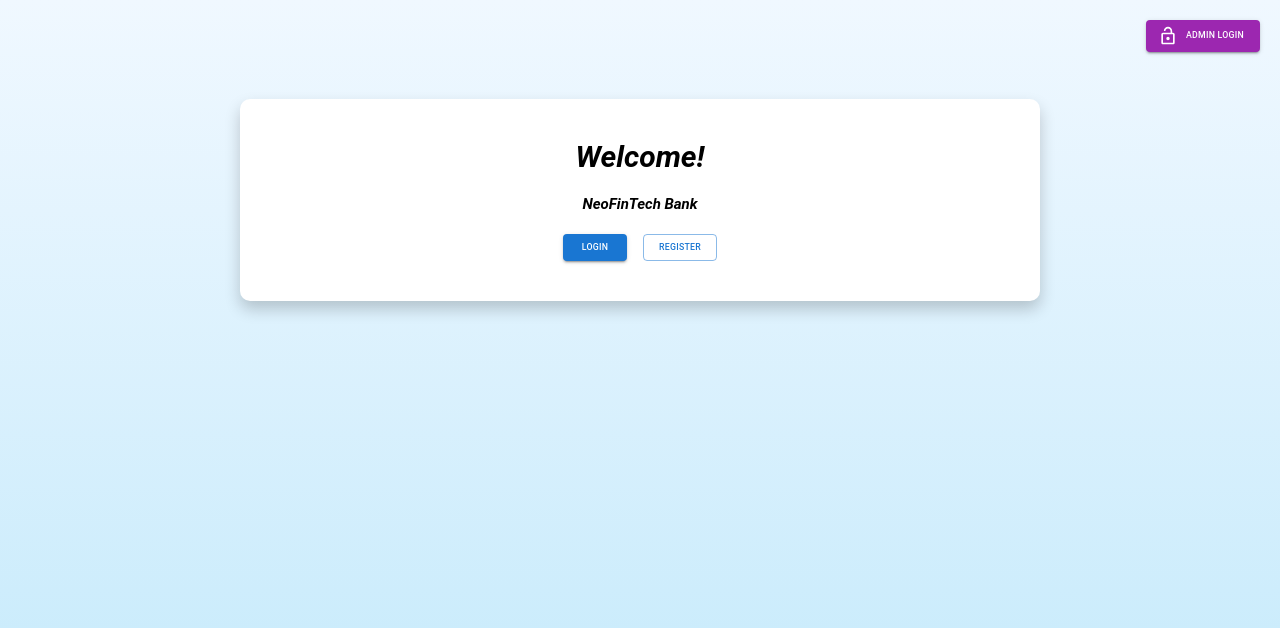
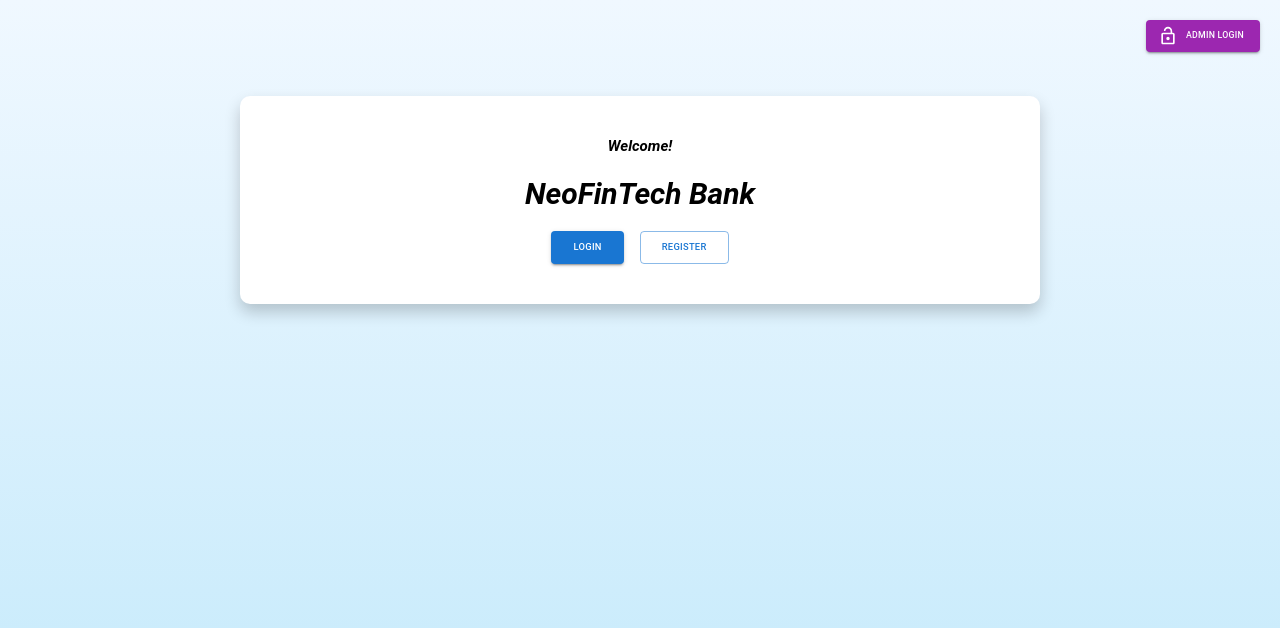
Before and after one commit to BANK-APP-GROUP-4/frontend, a React (Create React App) app: page / in a window 1280 px wide. Shown: the top 628 px of the page. Built offline with nearby package versions, Linux system fonts and the light colour scheme.

Commit message:
Update HomeScreen.js

```diff
--- a/src/screens/HomeScreen.js
+++ b/src/screens/HomeScreen.js
@@ -46,7 +46,7 @@ const HomeScreen = () => {
                 }}
             >
                 <Typography
-                    variant="h3"
+                    variant="h5"
                     style={{
                         fontStyle: "italic",
                         fontWeight: "bold",
@@ -57,14 +57,16 @@ const HomeScreen = () => {
                     {animationText}
                 </Typography>
                 <Typography
-                    variant="h5"
+                    variant="h3" // Increased font size
                     style={{
                         marginBottom: "20px",
+                        fontStyle: "italic",
+                        fontWeight: "bold",
                     }}
                 >
-                    <span style={{ fontStyle: "italic", fontWeight: "bold" }}>NeoFinTech Bank</span>
+                    NeoFinTech Bank
                 </Typography>
-                <Grid container spacing={2} justifyContent="center">
+                <Grid container spacing={2} justifyContent="center" alignItems="center">
                     {isLoggedIn ? (
                         <Grid item>
                             <Button
@@ -72,6 +74,7 @@ const HomeScreen = () => {
                                 to="/customer/dashboard"
                                 variant="contained"
                                 color="primary"
+                                size="large" // Increased button size
                             >
                                 Dashboard
                             </Button>
@@ -84,6 +87,7 @@ const HomeScreen = () => {
                                     to="/customer/login"
                                     variant="contained"
                                     color="primary"
+                                    size="large" // Increased button size
                                 >
                                     Login
                                 </Button>
@@ -94,6 +98,7 @@ const HomeScreen = () => {
                                     to="/customer/register"
                                     variant="outlined"
                                     color="primary"
+                                    size="large" // Increased button size
                                 >
                                     Register
                                 </Button>
```
